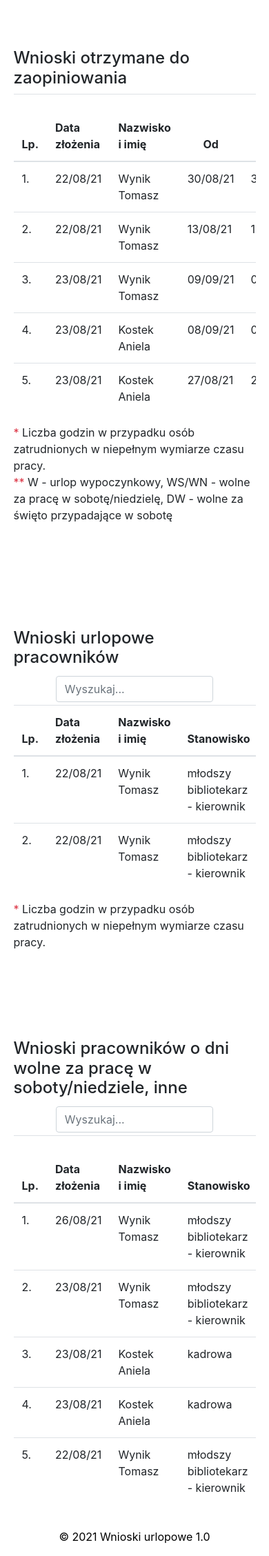
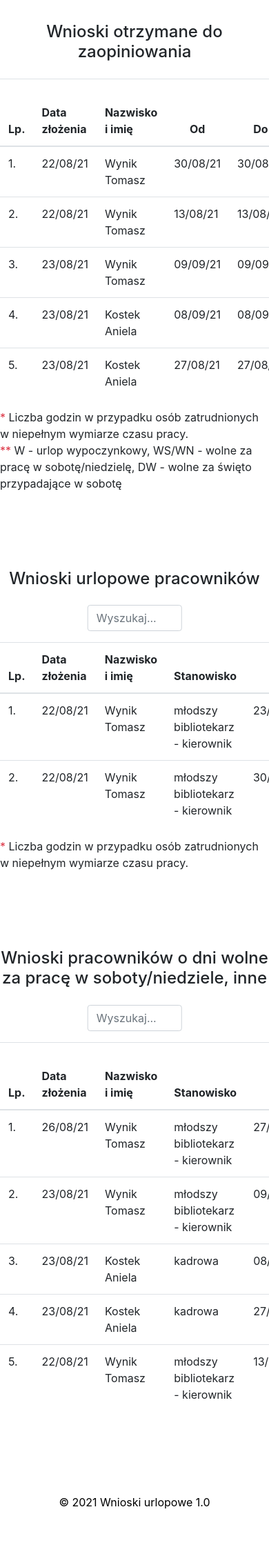
Before and after one commit to treflina/wnioski_urlopowe, a Flask app: page /employees_requests in a window 390 px wide. Shown: the part 162-2418 px from the top of the page at 69% size. After the commit the page ends 2350 px from the top, so only its background shows below. Run offline with Flask 2, Linux system fonts and the light colour scheme; a user stored in the database is signed in; data comes from the database, SQL or seed files in the repository; both versions use the stored data as it was after the commit; some libraries are stand-ins or nearby versions; some web fonts are replaced.

Commit message:
Layout, responsiveness

```diff
--- a/static/index.js
+++ b/static/index.js
@@ -1,3 +1,12 @@
+//Hide navbar links
+document.addEventListener('DOMContentLoaded', function () {
+
+    const navCollapse = document.querySelector('.navbar-collapse')
+    const allNavLinks = document.querySelectorAll('.link-hide')
+
+    allNavLinks.forEach(item => item.addEventListener("click", () => navCollapse.classList.remove('show')))
+    })
+
 //Datepicker
 $(function() {
 $('.input-daterange').datepicker({
--- a/static/style.css
+++ b/static/style.css
@@ -1,67 +1,116 @@
-body{
-    padding-top: 5rem;
+*,
+::before,
+::after {
+  -webkit-box-sizing: border-box;
+          box-sizing: border-box;
+  margin: 0;
+  padding: 0;
 }
 
-.page-section{
-    padding-top: 5rem;
+.page-section {
+  display: -webkit-box;
+  display: -ms-flexbox;
+  display: flex;
+  -webkit-box-pack: center;
+      -ms-flex-pack: center;
+          justify-content: center;
+  scroll-padding-top: 200px;
+  margin-top: 2rem;
+  padding-bottom: 5rem;
+}
+
+.requests {
+  position: relative;
+  max-width: 100%;
+}
+
+.table-title {
+  margin-bottom: 1.5rem;
+  text-align: center;
+}
+
+.report-title {
+  margin-bottom: 2.5rem;
+}
+
+input.search, input.search1 {
+  position: relative;
+  left: 50%;
+  -webkit-transform: translateX(-50%);
+          transform: translateX(-50%);
+  width: 35%;
+  margin-bottom: 16px;
 }
 
 .page-footer {
   background-color: #fff;
   color: black;
-    margin-top: 5%;
-}
-
-.requests {
-    margin: 0% 5%;
+  margin-top: 2%;
 }
 
 /* Navigation */
 .navbar {
   background-color: #787A91;
   padding: 1% 3%;
+  z-index: 1;
 }
 
 .navbar-brand {
   font-size: 1.5rem;
 }
 
-.info{
+.info {
   font-size: 1.8rem;
   font-family: 'Signika Negative', sans-serif;
   color: #fff;
   margin-top: 15px;
 }
+
 .nav-link {
   font-size: 1.2rem;
 }
 
-@media(max-width:410px) {
+@media (max-width: 410px) {
   .palm {
     display: none;
   }
 }
-/* Tables */
-.search {
-    margin: 1% 20%;
+
+@media (min-width: 360px) {
+  .page-section {
+    scroll-padding-top: 160px;
   }
-.search1 {
-    margin: 1% 50% 1% 1%;
 }
 
+@media (min-width: 992px) {
+  .page-section {
+    scroll-padding-top: 150px;
+  }
+}
+
+@media (min-width: 1250px) {
+  .page-section {
+    scroll-padding-top: 105px;
+  }
+}
+
+/* Tables */
 .css-serial {
-    counter-reset: serial-number; /* Set the serial number counter to 0 */
+  counter-reset: serial-number;
+  /* Set the serial number counter to 0 */
 }
 
 .css-serial td:first-child:before {
-        counter-increment: serial-number; /* Increment the serial number counter */
-        content: counter(serial-number); /* Display the counter */
+  counter-increment: serial-number;
+  /* Increment the serial number counter */
+  content: counter(serial-number);
+  /* Display the counter */
 }
 
-.empl_table  > thead > tr > th {
-    padding-right:30px;
+.empl_table > thead > tr > th {
+  padding-right: 30px;
 }
 
-.empl_table  > tbody > tr > td {
-    padding-right:30px;
+.empl_table > tbody > tr > td {
+  padding-right: 30px;
 }
--- a/templates/edit.html
+++ b/templates/edit.html
@@ -187,10 +187,6 @@
             <div class="form-group">
                 {{ form.submit(class="btn btn-primary mr-auto") }}
             </div>
-
-
     </form>
-
-
 </div>
 {%include 'footer.html' %}
--- a/templates/employees_list.html
+++ b/templates/employees_list.html
@@ -1,9 +1,9 @@
 {% include 'header.html' %}
 <section class="page-section">
     <div class="requests">
-        <h3 class="mt-2">Lista pracowników</h3>
-        <div class="row">
-            <input class="form-control col search" id="myInput1" type="text" placeholder="Wyszukaj...">
+        <div>
+            <h3 class="table-title">Lista pracowników</h3>
+            <input class="form-control search" id="myInput1" type="text" placeholder="Wyszukaj...">
         </div>
         <table class="table js-serial table-responsive empl_table" id="present">
             <thead>
--- a/templates/employees_requests.html
+++ b/templates/employees_requests.html
@@ -1,17 +1,14 @@
 {% include 'header.html' %}
 
+<main>
+<section class="page-section" id="to_accept" >
 
-<section class="page-section" id="to_accept" >
-      <br>
-    <br>
-    <br>
-<div class="requests" >
-
-<h4 >Wnioski otrzymane do zaopiniowania</h4>
+<div class="requests">
+    <h4 class="table-title">Wnioski otrzymane do zaopiniowania</h4>
+    <div class="main-table">
         <table class="table js-serial table-responsive" id="wnioski_table">
             <thead>
             <tr>
-
                 <th scope="col">Data złożenia</th>
                 <th scope="col">Nazwisko i imię</th>
                 <th class="text-center" scope="col">Od</th>
@@ -25,11 +22,9 @@
             </tr>
             </thead>
             <tbody >
-
             {% for request in employees_requests_received %}
 
             <tr>
-
                 <td>{{request.send_date}}</td>
                 <td>{{request.author.name}} {{request.author.position_info}}</td>
                 <td>{{request.start_date}}</td>
@@ -51,43 +46,33 @@
                  <td>przez {{request.signed_by}}</td>
                 {% endif %}
             </tr>
-
             {% endfor %}
-
-
-
             </tbody>
         </table>
+        </div>
 {% if request_list==0 %}
 
     <p style="margin: 3% 0%">Brak wniosków otrzymanych do zaopiniowania.</p>
 
 {% endif %}
 
-
-        <span class="text-danger">*</span> Liczba godzin w przypadku osób zatrudnionych w niepełnym wymiarze czasu pracy.
+    <div><span class="text-danger">*</span> Liczba godzin w przypadku osób zatrudnionych w niepełnym wymiarze czasu pracy.
     <br>
      <span class="text-danger">**</span> W - urlop wypoczynkowy, WS/WN - wolne za pracę w sobotę/niedzielę, DW - wolne za święto przypadające w sobotę
     </div>
 </div>
-</div>
-
 </section>
 
-
 <section class="page-section" id="holiday">
-    <br>
-    <br>
     <div class="requests" >
-<br>
-        <h4 >Wnioski urlopowe pracowników</h4>
-        <div class="row">
-    <input class="form-control col search" id="myInput1" type="text" placeholder="Wyszukaj...">
+        <div>
+        <h4 class="table-title">Wnioski urlopowe pracowników</h4>
+    <input class="form-control search" id="myInput1" type="text" placeholder="Wyszukaj...">
             </div>
+        <div class="main-table">
         <table class="table js-serial table-responsive ">
             <thead>
             <tr>
-
                 <th scope="col">Data złożenia</th>
                 <th scope="col">Nazwisko i imię</th>
                 <th scope="col">Stanowisko</th>
@@ -159,22 +144,20 @@
             </tbody>
             {%endif%}
         </table>
-        <span class="text-danger">*</span> Liczba godzin w przypadku osób zatrudnionych w niepełnym wymiarze czasu pracy.
+            </div>
+        <div><span class="text-danger">*</span> Liczba godzin w przypadku osób zatrudnionych w niepełnym wymiarze czasu pracy.
     </div>
-</div>
-</div>
-
+        </div>
     </section>
 
 <section class="page-section" id="saturday">
-    <br>
-    <br>
     <div class="requests" >
+        <div>
+        <h4 class="table-title">Wnioski pracowników o dni wolne za pracę w soboty/niedziele, inne</h4>
 
-        <h4 >Wnioski pracowników o dni wolne za pracę w soboty/niedziele, inne</h4>
-        <div class="row">
-<input class="form-control col search" id="myInput2" type="text" placeholder="Wyszukaj...">
+<input class="form-control search" id="myInput2" type="text" placeholder="Wyszukaj...">
         </div>
+        <div class="main-table">
         <table class="table js-serial table-responsive">
             <thead>
             <tr>
@@ -254,7 +237,9 @@
             </tbody>
             {%endif%}
         </table>
+            </div>
     </div>
 </div>
     </section>
+    </main>
 {% include 'footer.html' %}
--- a/templates/header.html
+++ b/templates/header.html
@@ -17,8 +17,8 @@
     <link rel="stylesheet" href="./static/style.css" >
 </head>
 <body>
-    <nav class="navbar fixed-top navbar-expand-lg navbar-dark">
-
+    <nav class="navbar position-sticky top-0 navbar-expand-lg navbar-dark w-100">
+<div class="container-fluid">
         <a href="{{url_for('main')}}" class="navbar-brand ml-1" id="nav_urlop"><img src="/static/mbp_logo.png" class="d-inline-block align-center"  style="padding-right: 15px;"></a><p class="info"> {%if current_user.is_authenticated%} Zostało Ci {{current_user.days_off}} {% if current_user.work_time<1 %}godz. {%else%} dni  {%endif%}urlopu <span class="palm">🌴</span> {%endif%}</p>
         <button class="navbar-toggler" type="button" data-toggle="collapse" data-target="#navbarSupportedContent" aria-controls="navbarSupportedContent" aria-expanded="false" aria-label="Toggle navigation">
     <span class="navbar-toggler-icon"></span>
@@ -27,10 +27,10 @@
         <ul class="navbar-nav ml-auto">
             {% if current_user.position != "dyrektor"%}
                  <li class="nav-item">
-                <a class="nav-link " href="{{url_for('main')}}">Złóż wniosek</a>
+                <a class="nav-link link-hide" href="{{url_for('main')}}">Złóż wniosek</a>
             </li>
             <li class="nav-item">
-                <a class="nav-link " href="{{url_for('my_requests')}}">Twoje wnioski</a>
+                <a class="nav-link link-hide" href="{{url_for('my_requests')}}">Twoje wnioski</a>
             </li>
             {% endif %}
             {% if current_user.is_manager == "TAK" %}
@@ -56,18 +56,18 @@
           </span>
       </a>
       <div class="dropdown-menu">
-        <a class="dropdown-item" href="employees_requests#to_accept">Do zaopiniowania</a>
-        <a class="dropdown-item" href="employees_requests#holiday">Wnioski urlopowe</a>
-        <a class="dropdown-item" href="employees_requests#saturday">Wolne za soboty</a>
+        <a class="dropdown-item link-hide" href="employees_requests#to_accept">Do zaopiniowania</a>
+        <a class="dropdown-item link-hide" href="employees_requests#holiday">Wnioski urlopowe</a>
+        <a class="dropdown-item link-hide" href="employees_requests#saturday">Wolne za soboty</a>
       </div>
     </li>
 {% endif %}
             {% if current_user.position == "dyrektor" %}
             <li class="nav-item">
-                <a class="nav-link " href="{{url_for('sickleaves')}}">Zwolnienia lekarskie</a>
+                <a class="nav-link link-hide" href="{{url_for('sickleaves')}}">Zwolnienia lekarskie</a>
             </li>
                <li class="nav-item">
-                <a class="nav-link " href="{{url_for('employees_list')}}">Lista pracowników</a>
+                <a class="nav-link link-hide" href="{{url_for('employees_list')}}">Lista pracowników</a>
             </li>
            {% endif %}
             {% if current_user.login in ["wynik", "kostek"] %}
@@ -75,17 +75,18 @@
       <a class="nav-link dropdown-toggle" href="{{url_for('admin_site')}}" id="navbardrop2" data-toggle="dropdown">
         Admin</a>
       <div class="dropdown-menu">
-        <a class="dropdown-item" href="{{url_for('admin_site')}}">Pracownicy: dodaj/zmień</a>
-        <a class="dropdown-item" href="{{url_for('requests_all')}}">Wnioski pracowników</a>
-        <a class="dropdown-item" href="{{url_for('report')}}">Generuj raport</a>
-        <a class="dropdown-item" href="{{url_for('employees_list')}}">Lista dyrektora</a>
-        <a class="dropdown-item" href="{{url_for('sickleaves')}}">Zwolnienia lekarskie</a>
+        <a class="dropdown-item link-hide" href="{{url_for('admin_site')}}">Pracownicy: dodaj/zmień</a>
+        <a class="dropdown-item link-hide" href="{{url_for('requests_all')}}">Wnioski pracowników</a>
+        <a class="dropdown-item link-hide" href="{{url_for('report')}}">Generuj raport</a>
+        <a class="dropdown-item link-hide" href="{{url_for('employees_list')}}">Lista dyrektora</a>
+        <a class="dropdown-item link-hide" href="{{url_for('sickleaves')}}">Zwolnienia lekarskie</a>
       </div>
     </li>
            {% endif %}
             <li class="nav-item">
-                <a class="nav-link " href="{{url_for('logout')}}">Wyloguj się</a>
+                <a class="nav-link link-hide" href="{{url_for('logout')}}">Wyloguj się</a>
             </li>
         </ul>
         </div>
+    </div>
     </nav>
--- a/templates/my_requests.html
+++ b/templates/my_requests.html
@@ -1,7 +1,7 @@
 {% include 'header.html' %}
 <section class="page-section">
         <div class="requests">
-        <h4>Twoje wnioski urlopowe</h4>
+        <h4 class="table-title">Twoje wnioski urlopowe</h4>
         <table class="table js-serial table-responsive">
             <thead>
             <tr>
@@ -44,7 +44,7 @@
     </section>
 <section class="page-section">
     <div class="requests">
-        <h4 class="mt-4">Twoje wnioski o dni wolne za pracę w soboty/niedziele/święta</h4>
+        <h4 class="table-title">Twoje wnioski o dni wolne za pracę w soboty/niedziele/święta</h4>
         <table class="table js-serial table-responsive">
             <thead>
             <tr>
--- a/templates/report.html
+++ b/templates/report.html
@@ -4,7 +4,7 @@
 
 <section class="page-section" id="to_accept" >
   <div class="container">
-<h3>Wykaz urlopów/dni wolnych</h3>
+<h3 class="report-title">Wykaz urlopów/dni wolnych</h3>
      <form method="POST">
             <div class="form-group">
                 <div class="row mb-2">
```
Also changed, not shown: templates/requests_all.html (+10 -14 lines), templates/sickleaves.html (+4 -3 lines), wnioski1.db. Lines whose indentation alone changed are shown as unchanged.
